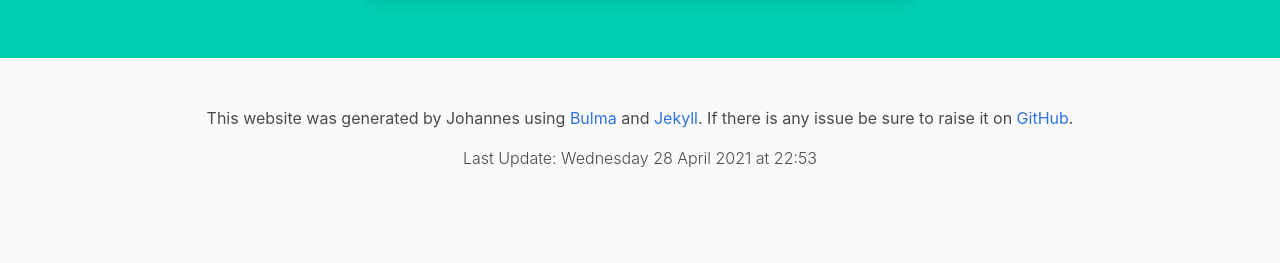
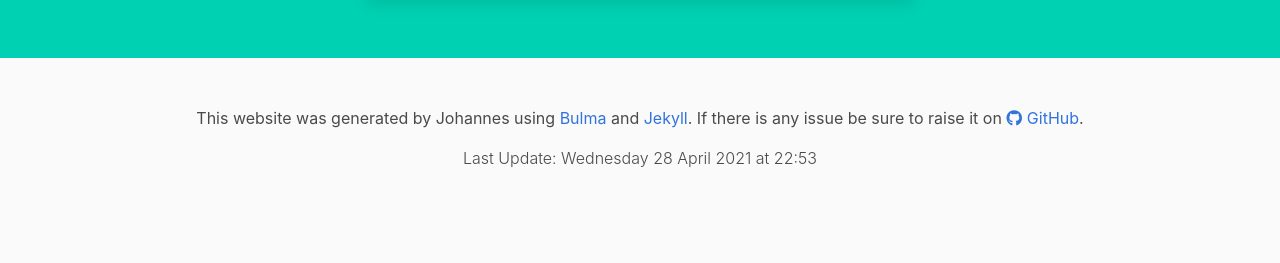
Before and after one commit to DerAndereJohannes/shogi-lu, a Jekyll site: the page built from index.html, in a window 1280 px wide. Shown: the part 2019-2282 px from the top of the page. Built offline with Jekyll 4.4.1, drawn with Linux system fonts in a browser that asks for light colours; nearby versions of some CDN libraries; comment, search, counter and statistics services are not loaded.

Commit message:
added: github icon to footer text to make it stand out more

```diff
--- a/_layouts/default.html
+++ b/_layouts/default.html
@@ -80,7 +80,7 @@
             <p>
                 This website was generated by Johannes using <a href="https://bulma.io/" target="_blank">Bulma</a> and <a
                     href="https://jekyllrb.com/" target="_blank">Jekyll</a>. If there is any issue be
-                sure to raise it on <a href="https://github.com/DerAndereJohannes/shogi-lu" target="_blank">GitHub</a>.
+                sure to raise it on <a href="https://github.com/DerAndereJohannes/shogi-lu" target="_blank" style="white-space: nowrap;"><i class="icon is-small fab fa-github"></i> GitHub</a>.
             </p>
             <p class="has-text-weight-light">Last Update: {{ site.time | date: "%A %-d %B %Y at %R"}} </p>
         </div>
```
